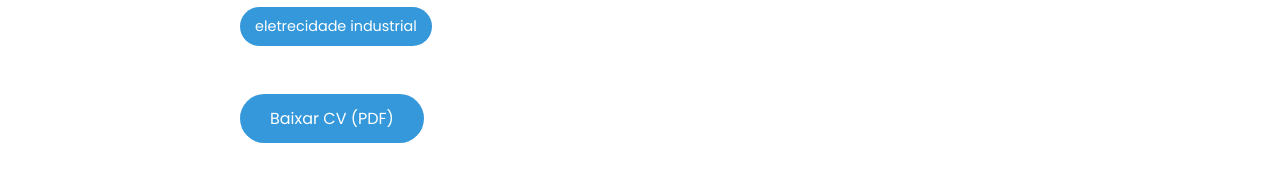
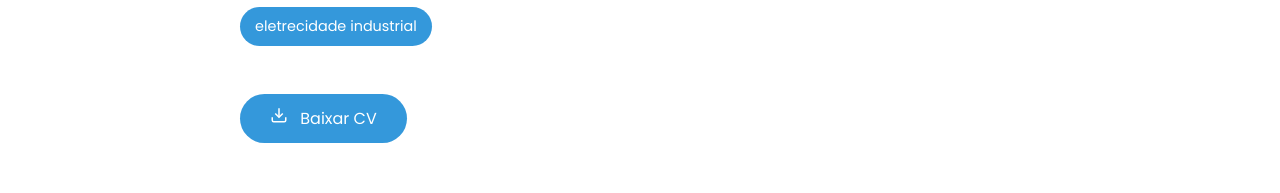
Before and after one commit to JuniorJamo12/porti_martinha, a plain HTML site: page index.html in a window 1280 px wide. Shown: the part 2235-2428 px from the top of the page. Drawn offline with nearby package versions, Linux system fonts and the light colour scheme.

Commit message:
actualizado

```diff
--- a/index.html
+++ b/index.html
@@ -93,7 +93,14 @@
           <span>ingles</span> <span>eletrecidade industrial</span>
         </div>
       </div>
-      <a href="resume-merry.pdf" download class="btn">Baixar CV (PDF)</a>
+      <a href="documentos/cv-merry.txt" download class="btn">
+        <svg width="18" height="18" viewBox="0 0 24 24" fill="none" stroke="currentColor" stroke-width="2" style="margin-right:8px;">
+          <path d="M21 15v4a2 2 0 0 1-2 2H5a2 2 0 0 1-2-2v-4"></path>
+          <polyline points="7 10 12 15 17 10"></polyline>
+          <line x1="12" y1="15" x2="12" y2="3"></line>
+        </svg>
+        Baixar CV
+      </a>
     </div>
   </section>
 
```
Also changed, not shown: documentos/cv-merry.txt (added).
